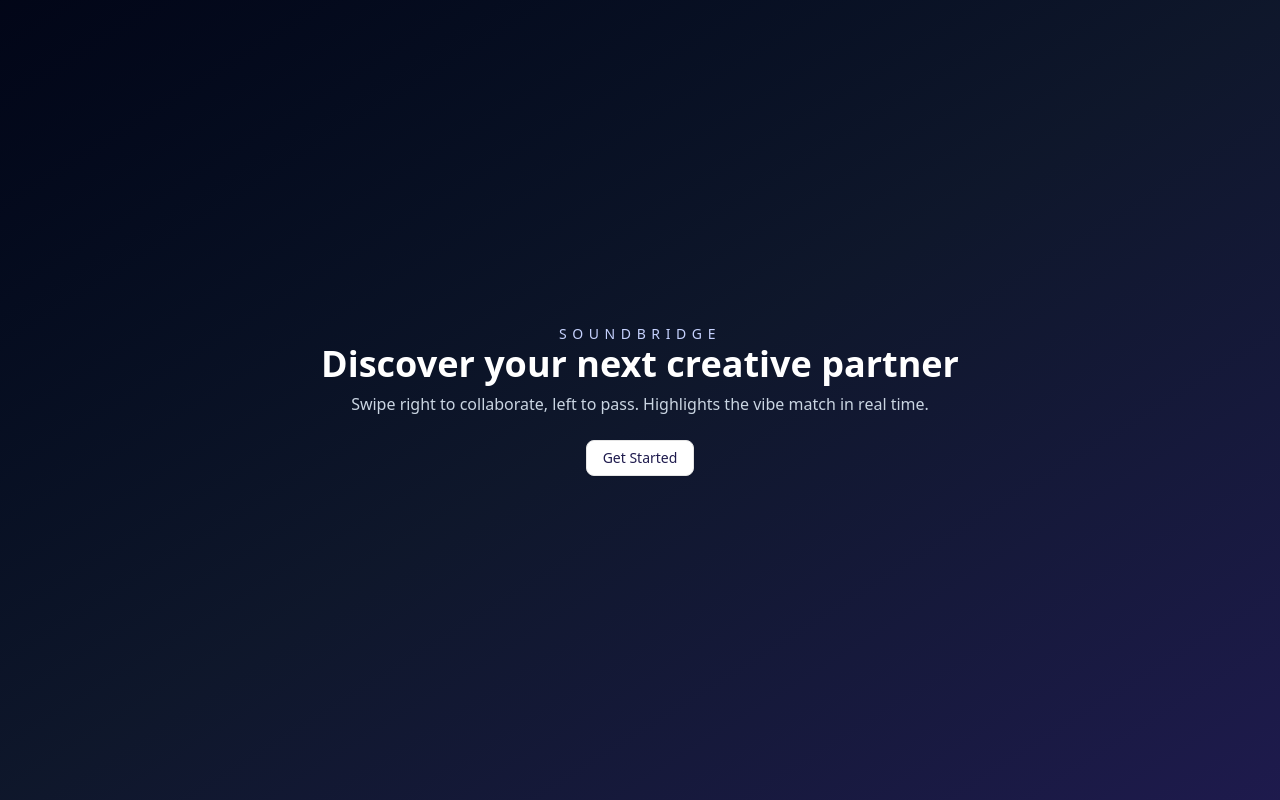
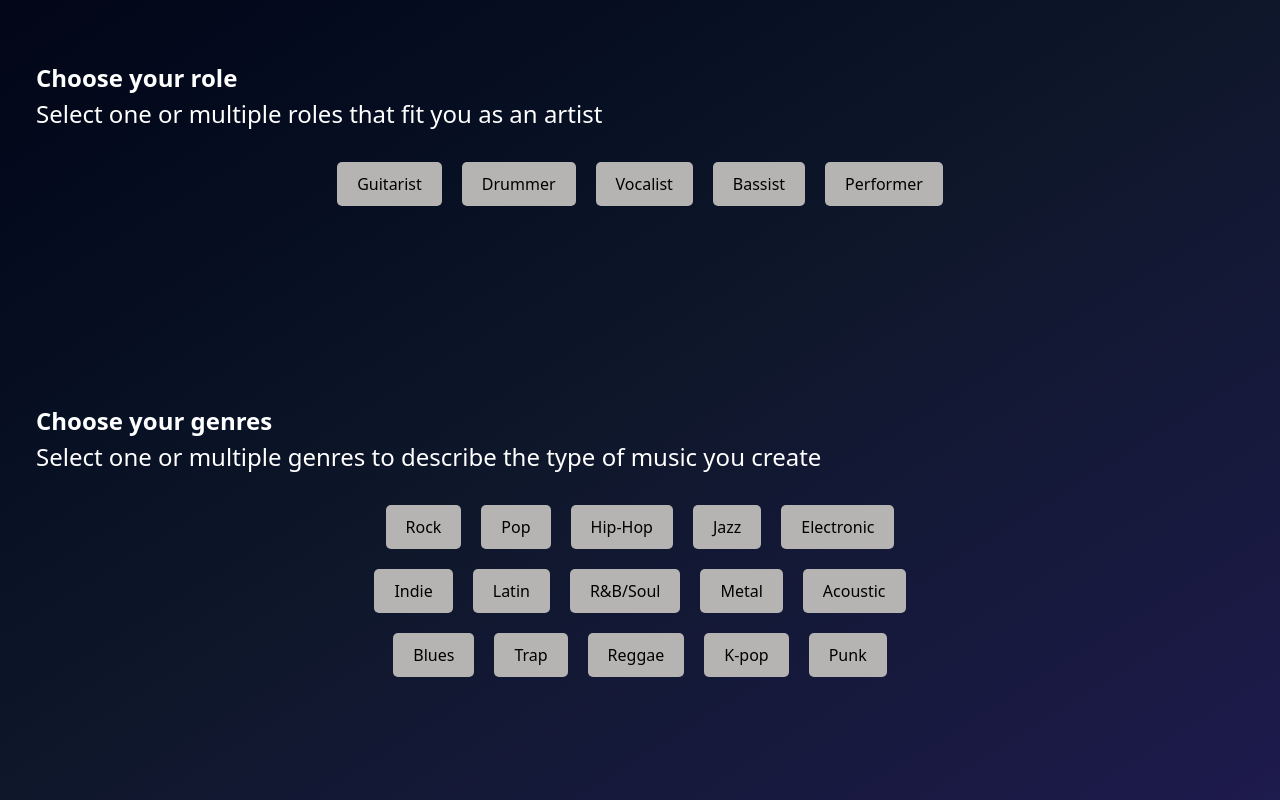
Before and after one commit to CalebScott0/SoundBridge, a React (Vite) app in the folder SoundBridge/: page / in a window 1280 px wide. Built offline with nearby package versions, Linux system fonts and the light colour scheme; no server answers.

Commit message:
Choose roles and music genres

```diff
--- a/SoundBridge/src/App.tsx
+++ b/SoundBridge/src/App.tsx
@@ -2,13 +2,14 @@ import { useState } from "react";
 import { StarterPage } from "@/components/StarterPage";
 import { SwipableCards } from "@/components/SwipableCards";
 import { Footer } from "@/components/Footer";
+import RoleButton  from "@/components/Role";
 
 function App() {
-  const [started, setStarted] = useState(false);
+  // const [started, setStarted] = useState(false);
 
   return (
     <>
-      {!started ? (
+      {/* {!started ? (
         <StarterPage onGetStarted={() => setStarted(true)} />
       ) : (
         <div className="min-h-svh justify-center bg-gradient-to-br from-slate-950 via-slate-900 to-indigo-950 px-4 py-10 text-white">
@@ -17,7 +18,47 @@ function App() {
           </div>
           <Footer />
         </div>
-      )}
+      )} */}
+        <div className="min-h-svh justify-center bg-gradient-to-br from-slate-950 via-slate-900 to-indigo-950 px-4 py-10 text-white">
+
+       <div style={{margin: "20px", fontSize: "24px"}}>
+        <p style={{fontWeight: "bold"}}>Choose your role</p>
+        <p>Select one or multiple roles that fit you as an artist</p>
+      </div>
+      <div className="flex flex-row items-center justify-center">
+        <RoleButton  name="Guitarist"/>
+        <RoleButton name="Drummer"/>
+        <RoleButton name="Vocalist"/>
+        <RoleButton name="Bassist"/>
+        <RoleButton name="Performer"/>
+      </div>
+
+      <div style={{margin:"20px", marginTop: "15%", fontSize: "24px"}}>
+        <p style={{fontWeight: "bold"}}>Choose your genres</p>
+        <p>Select one or multiple genres to describe the type of music you create</p>
+      </div>
+      <div className="flex flex-row items-center justify-center">
+        <RoleButton  name="Rock"/>
+        <RoleButton name="Pop"/>
+        <RoleButton name="Hip-Hop"/>
+        <RoleButton name="Jazz"/>
+        <RoleButton name="Electronic"/>
+      </div>
+        <div className="flex flex-row items-center justify-center">
+        <RoleButton  name="Indie"/>
+        <RoleButton name="Latin"/>
+        <RoleButton name="R&B/Soul"/>
+        <RoleButton name="Metal"/>
+        <RoleButton name="Acoustic"/>
+      </div>
+        <div className="flex flex-row items-center justify-center">
+          <RoleButton  name="Blues"/>
+          <RoleButton name="Trap"/>
+          <RoleButton name="Reggae"/>
+          <RoleButton name="K-pop"/>
+          <RoleButton name="Punk"/>
+      </div>
+      </div>
     </>
   );
 }
--- a/SoundBridge/src/components/Role.tsx
+++ b/SoundBridge/src/components/Role.tsx
@@ -0,0 +1,31 @@
+import {useState} from "react";
+import '@/components/ui/rolebutton.css';
+const RoleButton = (role) => {
+    const [isToggled, setToggled] = useState('#b6b3b3');
+
+    const handleClick = () => {
+       setToggled(!isToggled);
+
+    }
+
+    const myStyle = {
+                backgroundColor: isToggled ? "#b6b3b3" : "#000000",
+                color: isToggled ? "black" : "white",
+                padding: "10px 20px",
+                cursor: "pointer",
+                borderRadius: "5px",
+                border: "none",
+                fontSize: "16px",
+                fontWeight: "500"
+    };
+
+    return (
+        <>
+            <div className = "role-button-div">
+                <button className = "role-button" onClick = {handleClick} style={myStyle}>{role.name}</button>
+            </div>
+        </>
+    );
+}
+
+export default RoleButton;
--- a/SoundBridge/src/components/ui/rolebutton.tsx
+++ /dev/null
@@ -1,44 +0,0 @@
-import {useState} from "react";
-import './rolebutton.css';
-const RoleButton = (role) => {
-    const [myStyle, clickStyle] = useState({
-        backgroundColor: "#b6b3b3",
-        color: "black",
-        padding: "10px 20px",
-        cursor: "pointer",
-        borderRadius: "5px",
-        border: "none",
-        fontSize: "16px",
-        fontWeight: "500"
-    });
-
-    const handleClick = () => {
-        let newStyle;
-
-        if(role.name === "Guitarist"){
-            newStyle = {
-                backgroundColor: "#ff0000",
-                color: "white"
-            };
-        } else {
-            newStyle = {
-                backgroundColor: "#703ee7",
-                color: "white"
-            };
-        }
-        clickStyle({
-            ...myStyle,
-            ...newStyle
-        });
-            }
-
-    return (
-        <>
-            <div className = "role-button-div">
-                <button className = "role-button" onClick = {handleClick} style={myStyle}>{role.name}</button>
-            </div>
-        </>
-    );
-}
-
-export default RoleButton;
```
